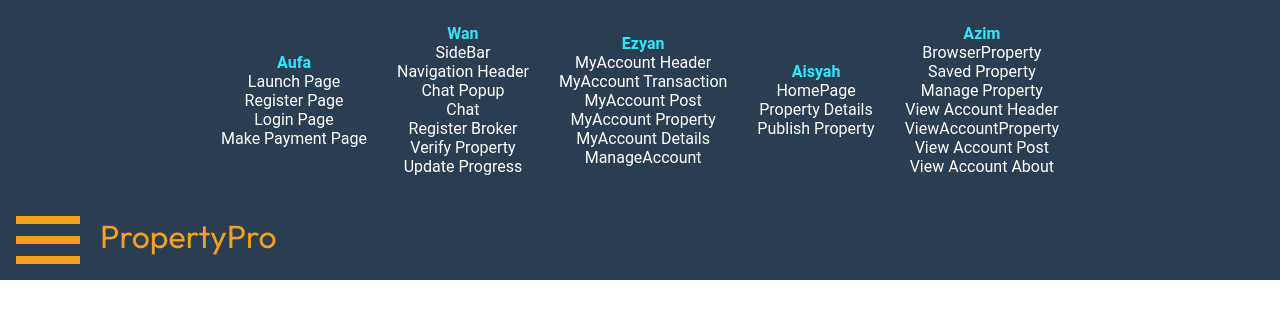
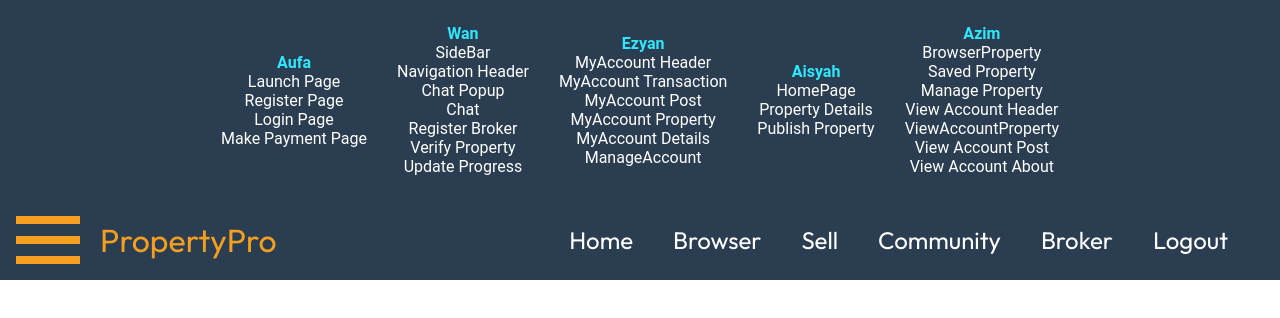
Before and after one commit to RareZyn/property-pro, a React (Create React App) app: page /navHeader in a window 1280 px wide. Shown: the top 318 px of the page. Built offline with nearby package versions, Linux system fonts and the light colour scheme.

Commit message:
Navigation rightmost improve. (Routing not applied: Not scalable)

```diff
--- a/src/Pages/Navigation/DropdownMenu.css
+++ b/src/Pages/Navigation/DropdownMenu.css
@@ -17,6 +17,7 @@
 
 .hidden{
     display: none;
+
 }
 
 .visible{
--- a/src/Pages/Navigation/NavHeader.css
+++ b/src/Pages/Navigation/NavHeader.css
@@ -12,14 +12,29 @@
     display: flex;
     justify-content: flex-start;
     background-color: var(--darkBlue);
+    gap: 2rem;
     padding: 1em;
+    justify-content: space-between;
+    align-items: stretch;
 }
 
-h1{
-    align-items: center;
+.NavigatorRightHeader{
+    position: relative;
+    height: 5em;
+    display: flex;
+    justify-content: flex-start;
+    align-self: center;
+    gap: 2rem;
+    padding: 0 1rem;
+    justify-content: space-between;
+    align-items: stretch;
 }
 
 .NavTitle{
+    position: absolute;
+    left: 2.5em;
+    text-decoration: none;
+    align-self: center;
     font-family: "Outfit", sans-serif;
     font-size: 32px;
     font-weight: normal;
@@ -27,3 +42,39 @@ h1{
     color: var(--orange);
     margin-left: 20px;
 }
+
+.Navigator{
+    height: 100%;
+    text-decoration: none;
+    color: var(--white);
+    display: flex;
+    align-items: center;
+    padding: .25rem;
+}
+
+.NavHeader li.active{
+    background-color: var(--orange);
+}
+
+.NavHeader li:hover{
+    height: 100%;
+    background-color: var(--grey);
+}
+
+.Navigator:active{
+    color: var(--darkBlue);
+}
+
+.NavHeader ul{
+    font-family: "Outfit", sans-serif;
+    font-size: 24px;
+    padding: 0;
+    margin: 0;
+    list-style: none;
+    display: flex;
+}
+
+.NavHeader li{
+    padding-left: 1rem;
+    padding-right: 1rem;
+}
--- a/src/Pages/Navigation/NavHeader.js
+++ b/src/Pages/Navigation/NavHeader.js
@@ -23,8 +23,29 @@ export const NavHeader = () => {
   return (
     <div className="NavHeader">
       <DropdownMenuIcon onClick={showMenu} className={burger_icon}></DropdownMenuIcon>
-      <h1 className="NavTitle">PropertyPro</h1>
+      <a href='/' className="NavTitle">PropertyPro</a>
       <DropdownMenu className={dropdownMenu}></DropdownMenu>
+      <nav className='NavigatorRightHeader'>
+      <ul>
+      <CustomLink href="/">Home</CustomLink>
+        <CustomLink href="/browser-property">Browser</CustomLink>
+        <CustomLink href="/publish-property">Sell</CustomLink>
+        <CustomLink href="/">Community</CustomLink>
+        <CustomLink href="/register-broker">Broker</CustomLink>
+
+        <CustomLink href="/launch">Logout</CustomLink>
+      </ul>
+      </nav>
     </div>
   );
 };
+
+function CustomLink({href,children,...props}){
+  const path = window.location.pathname;
+
+  return(
+    <li className={path===href? "active" : ""}>
+      <a className='Navigator' href={href} {...props}>{children}</a>
+    </li>
+  );
+}
--- a/src/Pages/general/MyAccountPost.js
+++ b/src/Pages/general/MyAccountPost.js
@@ -5,7 +5,7 @@ export const MyAccountPost = () => {
     <div className="MyAccountPost">
       <h1>MyAccount Post</h1>
       <p>
-        Kalau yang post ni kau punya struce tu sebenarnya sama dengan wan so kau
+        Kalau yang post ni kau punya struce tu sebenarnya sama dengan azim so kau
         bincg lah sapa nak buat so tinggal copy je letak sini balik
       </p>
     </div>
```
